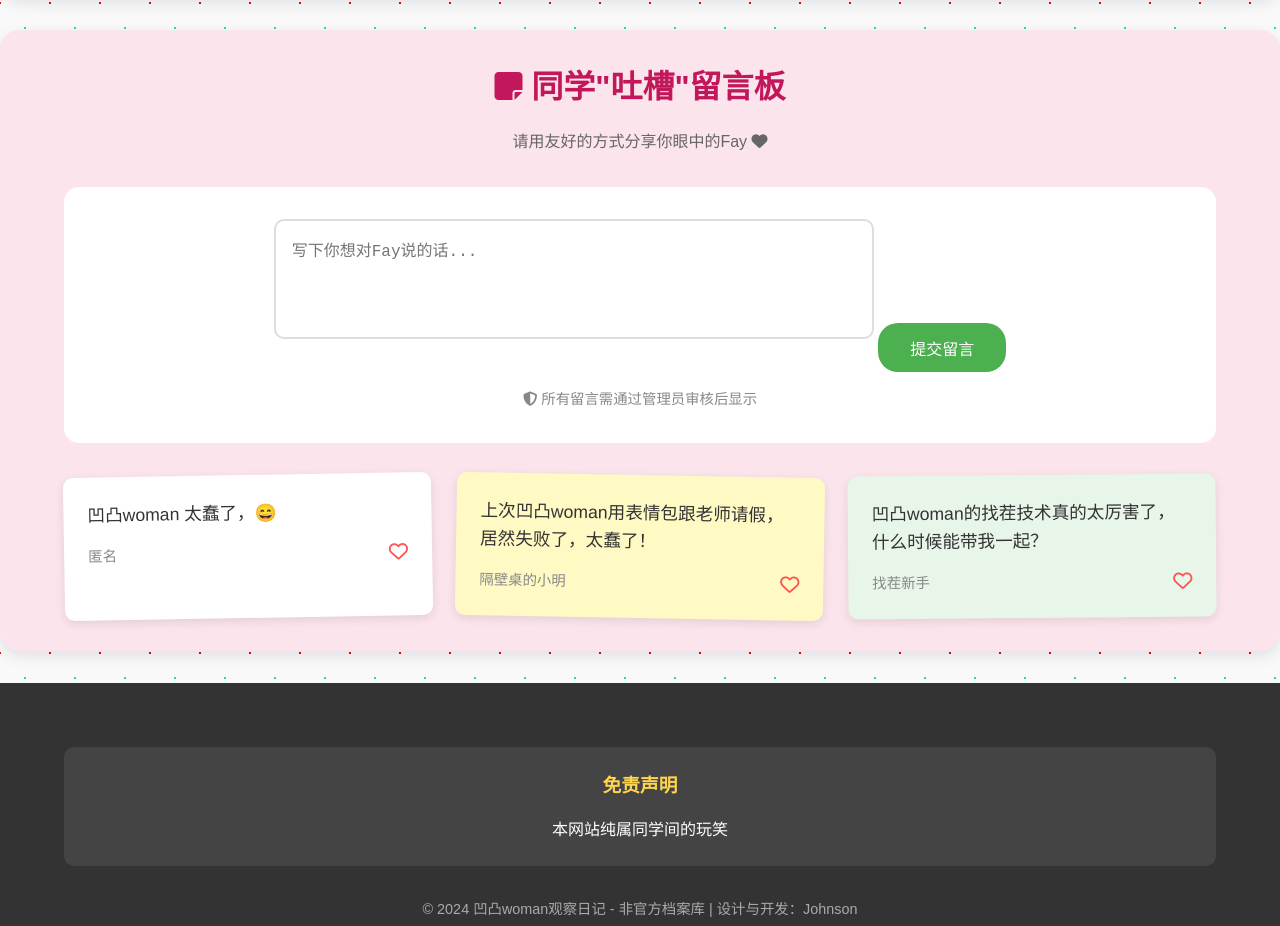
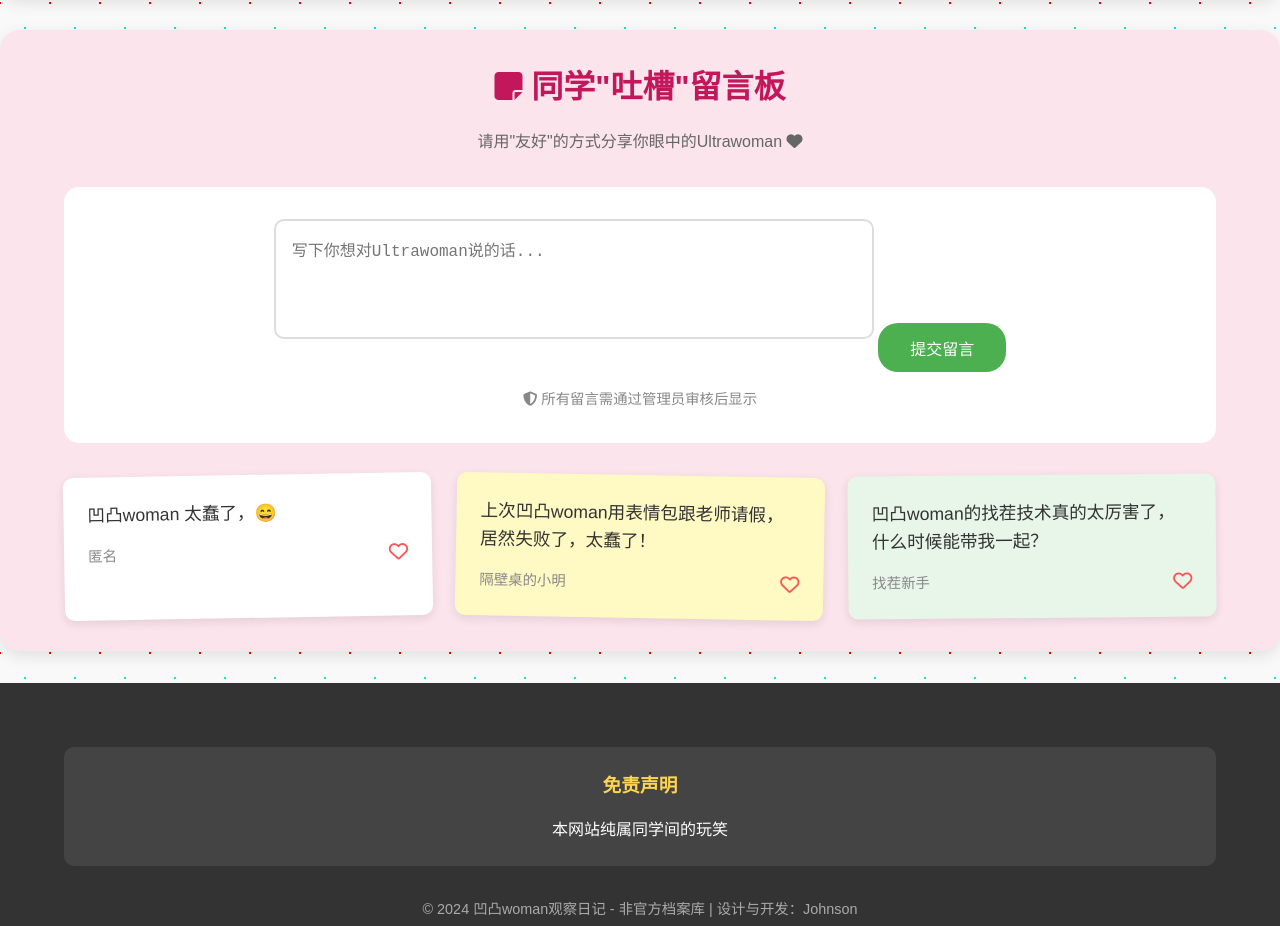
Before and after one commit to JOhnson2526/ultrawoman, a plain HTML site: page index.html in a window 1280 px wide. Shown: the part 2997-3923 px from the top of the page. Drawn offline with Linux system fonts and the light colour scheme.

Commit message:
Update index.html

```diff
--- a/index.html
+++ b/index.html
@@ -858,10 +858,10 @@
     <section id="guestbook" class="section-guestbook">
         <div class="container">
             <h2><i class="fas fa-sticky-note"></i> 同学"吐槽"留言板</h2>
-            <p class="guestbook-tip">请用友好的方式分享你眼中的Fay <i class="fas fa-heart"></i></p>
+            <p class="guestbook-tip">请用"友好"的方式分享你眼中的Ultrawoman <i class="fas fa-heart"></i></p>
 
             <div class="guestbook-form">
-                <textarea id="guestbook-input" placeholder="写下你想对Fay说的话..."></textarea>
+                <textarea id="guestbook-input" placeholder="写下你想对Ultrawoman说的话..."></textarea>
                 <button id="submit-guestbook" class="submit-btn">提交留言</button>
                 <p class="admin-tip"><i class="fas fa-shield-alt"></i> 所有留言需通过管理员审核后显示</p>
             </div>
```
